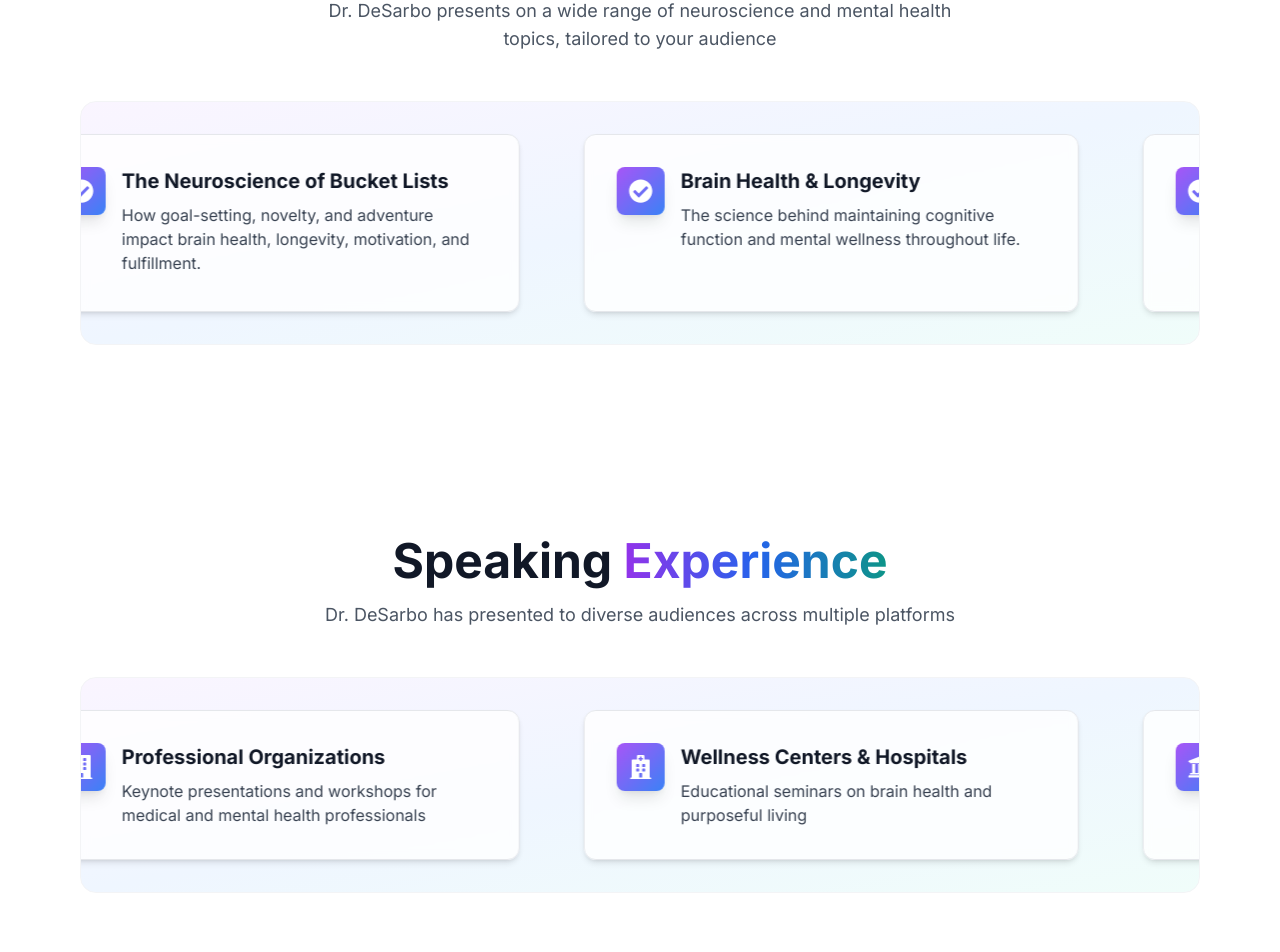
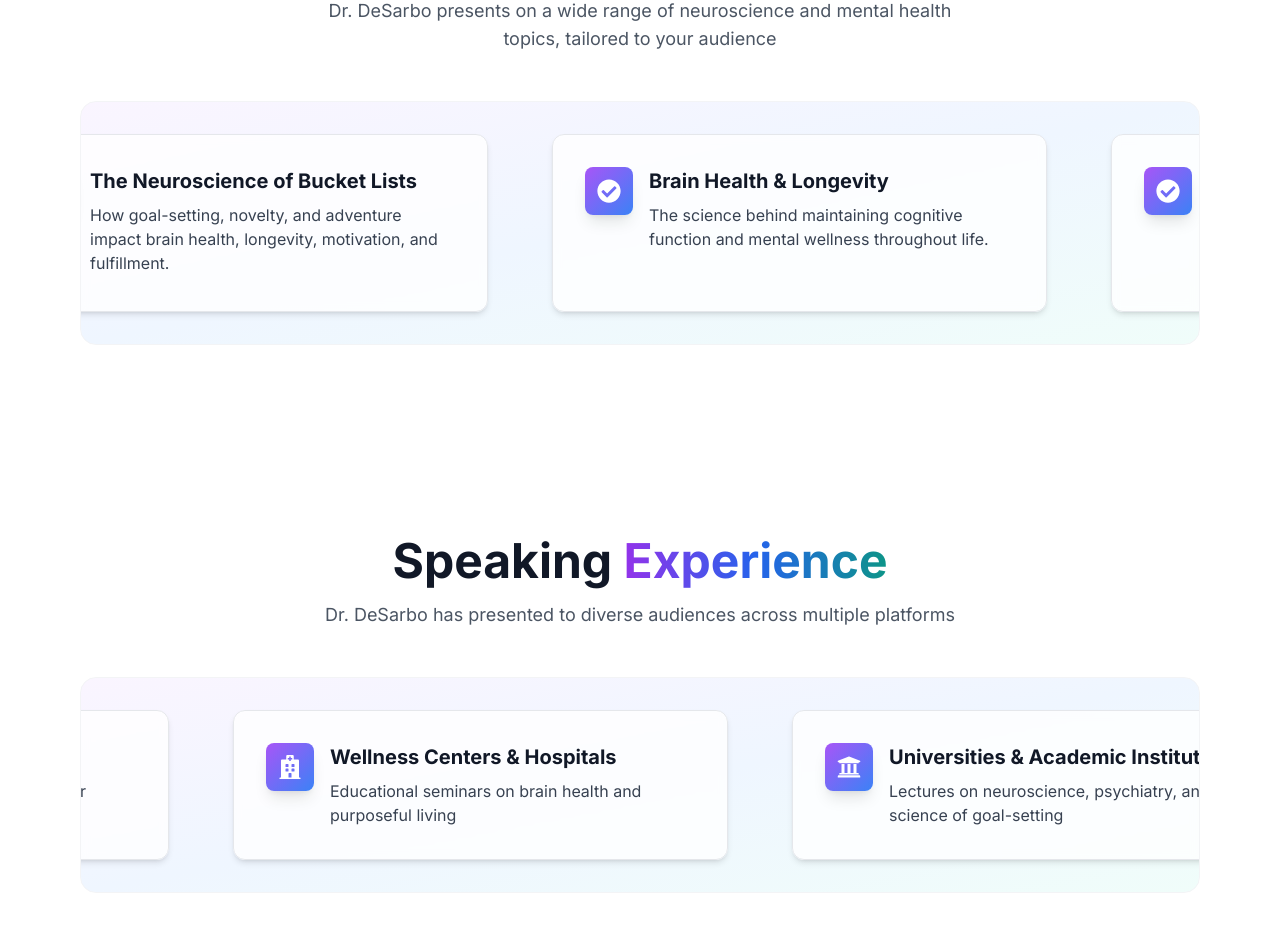
Before and after one commit to the-prod-father/bucket-list-doctor, a Next.js app: page /speaking in a window 1280 px wide. Shown: the part 2500-3452 px from the top of the page. Built offline with nearby package versions, Linux system fonts and the light colour scheme; no server answers.

Commit message:
Refactor speaking carousels and fix styling
- Replace JS-driven carousels with CSS marquee animations for smooth infinite loops
- Add marquee animation utilities/keyframes to globals.css
- Remove ResizeObserver/requestAnimationFrame logic to avoid server/runtime errors

```diff
--- a/app/globals.css
+++ b/app/globals.css
@@ -37,6 +37,18 @@
 
   .overflow-x-auto::-webkit-scrollbar-thumb:hover {
     background: rgba(255, 255, 255, 0.3);
+  }
+
+  .animate-marquee {
+    animation-name: marquee;
+    animation-timing-function: linear;
+    animation-iteration-count: infinite;
+  }
+
+  .animate-marquee-reverse {
+    animation-name: marquee-reverse;
+    animation-timing-function: linear;
+    animation-iteration-count: infinite;
   }
 
   /* 3D Transform utilities for book flip */
@@ -135,4 +147,22 @@
   .animate-spin-reverse {
     animation: spin-reverse 15s linear infinite;
   }
+
+  @keyframes marquee {
+    0% {
+      transform: translateX(0);
+    }
+    100% {
+      transform: translateX(-50%);
+    }
+  }
+
+  @keyframes marquee-reverse {
+    0% {
+      transform: translateX(-50%);
+    }
+    100% {
+      transform: translateX(0);
+    }
+  }
 }
--- a/components/speaking/ExperienceCarousel.tsx
+++ b/components/speaking/ExperienceCarousel.tsx
@@ -1,6 +1,5 @@
 'use client';
 
-import { useState, useEffect, useRef } from 'react';
 import { FaBuilding, FaHospital, FaUniversity, FaBroadcastTower } from 'react-icons/fa';
 
 interface Experience {
@@ -21,61 +20,22 @@ const iconMap: Record<string, any> = {
 };
 
 export default function ExperienceCarousel({ experiences }: ExperienceCarouselProps) {
-  const [offset, setOffset] = useState(0);
-  const containerRef = useRef<HTMLDivElement>(null);
-  const animationRef = useRef<number>();
-
-  useEffect(() => {
-    const animate = () => {
-      setOffset((prev) => {
-        const cardWidth = 100 / 2; // Show 2 cards at once (50% each)
-        const singleSetWidth = cardWidth * experiences.length;
-        let newOffset = prev + 0.02; // Slow scroll speed
-
-        // Seamless infinite loop: reset when we reach end of first set
-        // Since duplicate set matches first set exactly, reset is invisible
-        // This creates snake effect - last card appears behind first card
-        if (newOffset >= singleSetWidth) {
-          newOffset = newOffset - singleSetWidth;
-        }
-        return newOffset;
-      });
-      animationRef.current = requestAnimationFrame(animate);
-    };
-
-    animationRef.current = requestAnimationFrame(animate);
-    return () => {
-      if (animationRef.current) {
-        cancelAnimationFrame(animationRef.current);
-      }
-    };
-  }, [experiences.length]);
-
-  // Duplicate items for seamless infinite loop (snake effect)
-  // Last card appears behind first card - infinite loop from the beginning
-  // Double duplication is enough for seamless loop when reset logic is correct
   const duplicatedExperiences = [...experiences, ...experiences];
+  const animationDuration = `${experiences.length * 6}s`;
 
   return (
     <div className="relative overflow-hidden">
-      {/* Carousel Container */}
       <div className="relative overflow-hidden rounded-2xl bg-gradient-to-br from-purple-50 via-blue-50 to-teal-50 border border-gray-100 py-8">
         <div
-          ref={containerRef}
-          className="flex"
-          style={{
-            transform: `translateX(-${offset}%)`,
-            willChange: 'transform',
-            transition: 'none' // Instant reset for seamless loop
-          }}
+          className="flex animate-marquee-reverse"
+          style={{ animationDuration }}
         >
           {duplicatedExperiences.map((experience, index) => {
             const Icon = iconMap[experience.iconName] || FaBuilding;
             return (
               <div
-                key={index}
-                className="flex-shrink-0 px-6 md:px-8"
-                style={{ width: '50%' }} // Show 2 cards at once
+                key={`${experience.type}-${index}`}
+                className="flex-shrink-0 px-6 md:px-8 w-1/2"
               >
                 <div className="bg-white/80 backdrop-blur-sm rounded-xl p-6 md:p-8 border border-gray-200 shadow-md h-full">
                   <div className="flex items-start gap-4">
--- a/components/speaking/TopicCarousel.tsx
+++ b/components/speaking/TopicCarousel.tsx
@@ -1,6 +1,5 @@
 'use client';
 
-import { useState, useEffect, useRef } from 'react';
 import { FaCheckCircle } from 'react-icons/fa';
 
 interface Topic {
@@ -13,58 +12,21 @@ interface TopicCarouselProps {
 }
 
 export default function TopicCarousel({ topics }: TopicCarouselProps) {
-  const [offset, setOffset] = useState(0);
-  const containerRef = useRef<HTMLDivElement>(null);
-  const animationRef = useRef<number>();
-
-  useEffect(() => {
-    const animate = () => {
-      setOffset((prev) => {
-        const cardWidth = 100 / 2; // Show 2 cards at once (50% each)
-        const singleSetWidth = cardWidth * topics.length;
-        let newOffset = prev + 0.02; // Slow scroll speed
-
-        // Seamless infinite loop: reset when we reach end of first set
-        // Since duplicate set matches first set exactly, reset is invisible
-        // This creates snake effect - last card appears behind first card
-        if (newOffset >= singleSetWidth) {
-          newOffset = newOffset - singleSetWidth;
-        }
-        return newOffset;
-      });
-      animationRef.current = requestAnimationFrame(animate);
-    };
-
-    animationRef.current = requestAnimationFrame(animate);
-    return () => {
-      if (animationRef.current) {
-        cancelAnimationFrame(animationRef.current);
-      }
-    };
-  }, [topics.length]);
-
-  // Duplicate items for seamless infinite loop (snake effect)
-  // Last card appears behind first card - infinite loop from the beginning
+  // Duplicate items for seamless infinite loop
   const duplicatedTopics = [...topics, ...topics];
+  const animationDuration = `${topics.length * 6}s`; // scale duration by number of slides
 
   return (
     <div className="relative overflow-hidden">
-      {/* Carousel Container */}
       <div className="relative overflow-hidden rounded-2xl bg-gradient-to-br from-purple-50 via-blue-50 to-teal-50 border border-gray-100 py-8">
         <div
-          ref={containerRef}
-          className="flex"
-          style={{
-            transform: `translateX(-${offset}%)`,
-            willChange: 'transform',
-            transition: 'none' // Instant reset for seamless loop
-          }}
+          className="flex animate-marquee"
+          style={{ animationDuration }}
         >
           {duplicatedTopics.map((topic, index) => (
             <div
-              key={index}
-              className="flex-shrink-0 px-6 md:px-8"
-              style={{ width: '50%' }} // Show 2 cards at once
+              key={`${topic.title}-${index}`}
+              className="flex-shrink-0 px-6 md:px-8 w-1/2"
             >
               <div className="bg-white/80 backdrop-blur-sm rounded-xl p-6 md:p-8 border border-gray-200 shadow-md h-full">
                 <div className="flex items-start gap-4">
```
